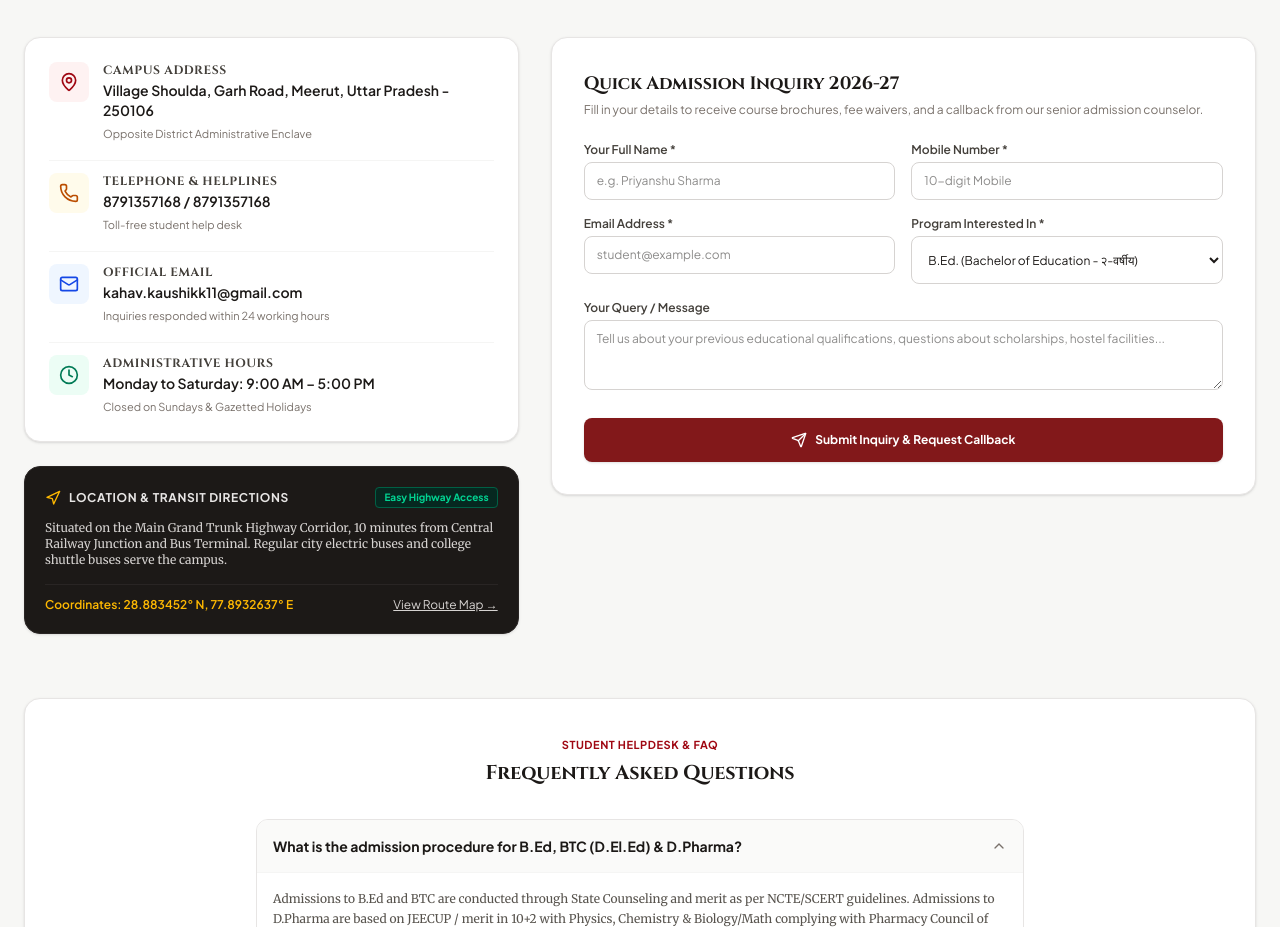
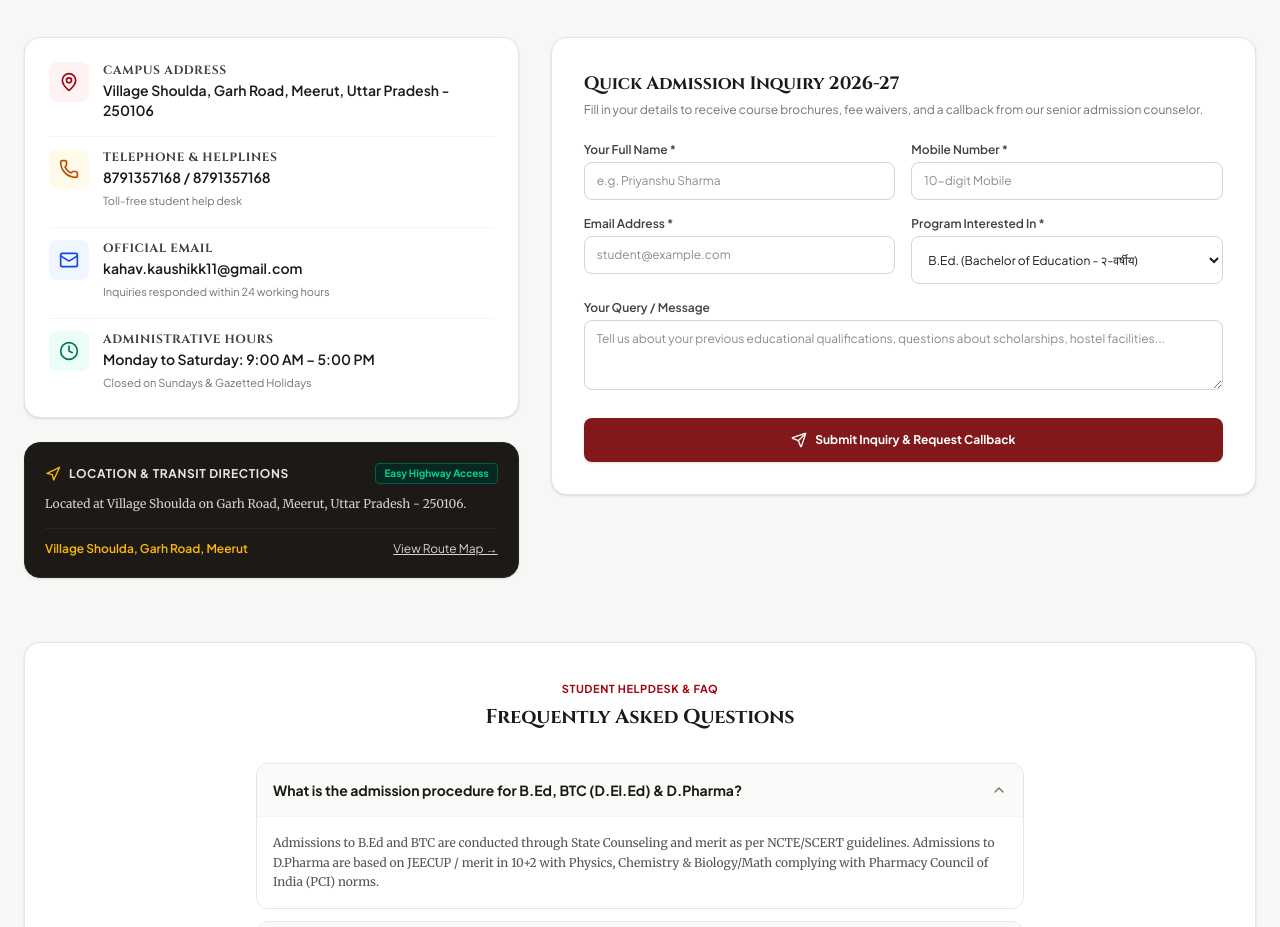
Before and after one commit to kashavkaushik11-star/fvei-website, a React (Vite) app: page / in a window 1280 px wide. Shown: the part 8740-9667 px from the top of the page. Built offline with nearby package versions, Linux system fonts and the light colour scheme; a web font is replaced by a local one.

Commit message:
Correct institute address to Village Shoulda, Garh Road, Meerut

```diff
--- a/src/components/ContactSection.tsx
+++ b/src/components/ContactSection.tsx
@@ -88,7 +88,7 @@ export const ContactSection: React.FC<ContactSectionProps> = ({ isHindi }) => {
                   <p className="text-xs sm:text-sm font-semibold text-stone-900 mt-0.5">
                     {INSTITUTE_DETAILS.address}
                   </p>
-                  <span className="text-[11px] text-stone-500">Opposite District Administrative Enclave</span>
+
                 </div>
               </div>
 
@@ -146,12 +146,12 @@ export const ContactSection: React.FC<ContactSectionProps> = ({ isHindi }) => {
                 </span>
               </div>
               <p className="text-xs text-stone-300 font-serif-body">
-                Situated on the Main Grand Trunk Highway Corridor, 10 minutes from Central Railway Junction and Bus Terminal. Regular city electric buses and college shuttle buses serve the campus.
+                Located at Village Shoulda on Garh Road, Meerut, Uttar Pradesh - 250106.
               </p>
               <div className="mt-4 pt-3 border-t border-stone-800 flex items-center justify-between text-xs">
-                <span className="text-amber-400 font-semibold">Coordinates: 28.883452° N, 77.8932637° E</span>
+                <span className="text-amber-400 font-semibold">Village Shoulda, Garh Road, Meerut</span>
                 <a
-                  href="https://www.google.com/maps/place/Sharda+group+of+Institutions/@28.883452,77.8742093,15z/data=!4m10!1m2!2m1!1sSHARDA+GROUP+OF+INSTITUTION!3m6!1s0x390c64b308829dd7:0x98b93614af6436a5!8m2!3d28.883452!4d77.8932637!15sChtTSEFSREEgR1JPVVAgT0YgSU5TVElUVVRJT05aHSIbc2hhcmRhIGdyb3VwIG9mIGluc3RpdHV0aW9ukgEXZWR1Y2F0aW9uYWxfaW5zdGl0dXRpb27gAQA!16s%2Fg%2F11b809js20?authuser=0&entry=ttu&g_ep=EgoyMDI2MTEwMS4wIKXMDSoASAFQAw%3D%3D"
+                  href="https://www.google.com/maps/search/?api=1&query=Village+Shoulda%2C+Garh+Road%2C+Meerut%2C+Uttar+Pradesh+250106"
                   target="_blank"
                   rel="noopener noreferrer"
                   className="text-stone-300 hover:text-white underline cursor-pointer"
```
